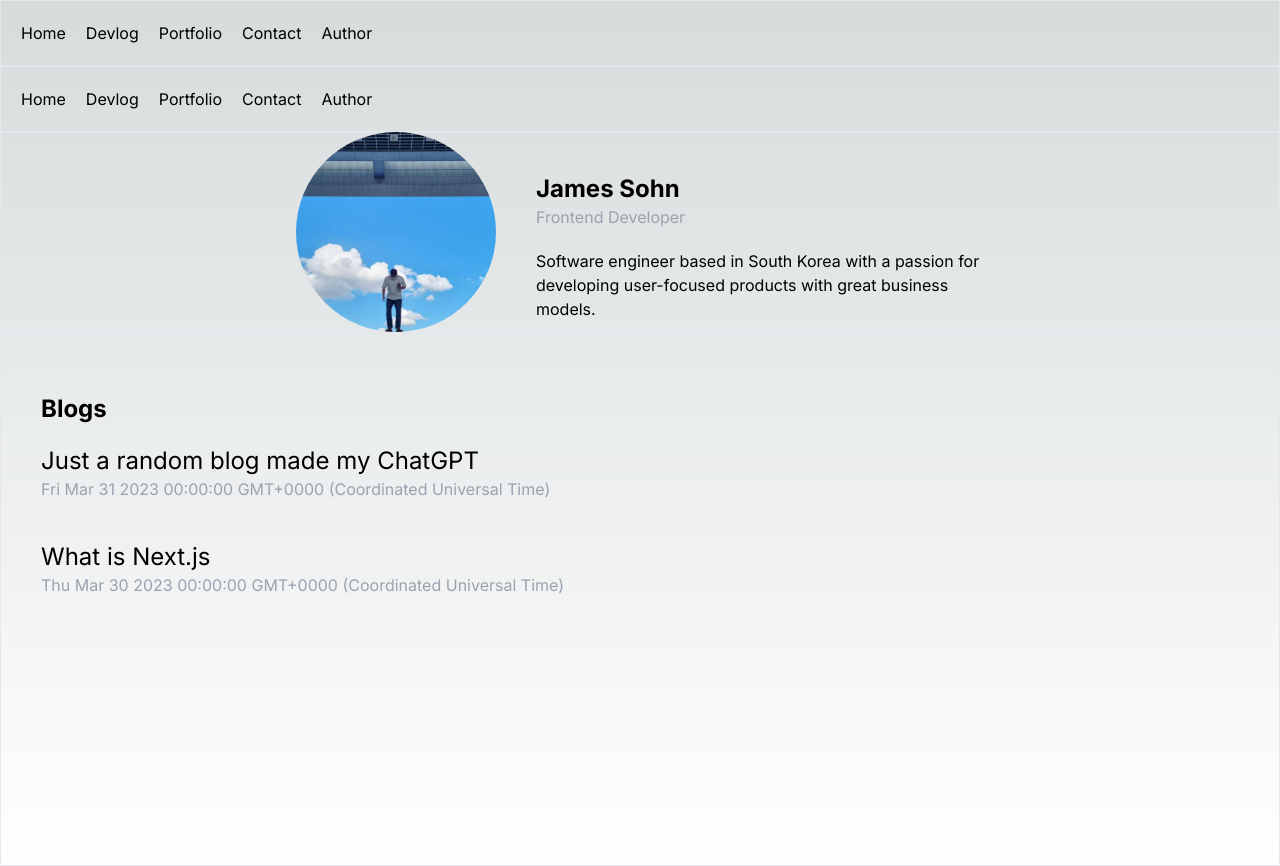
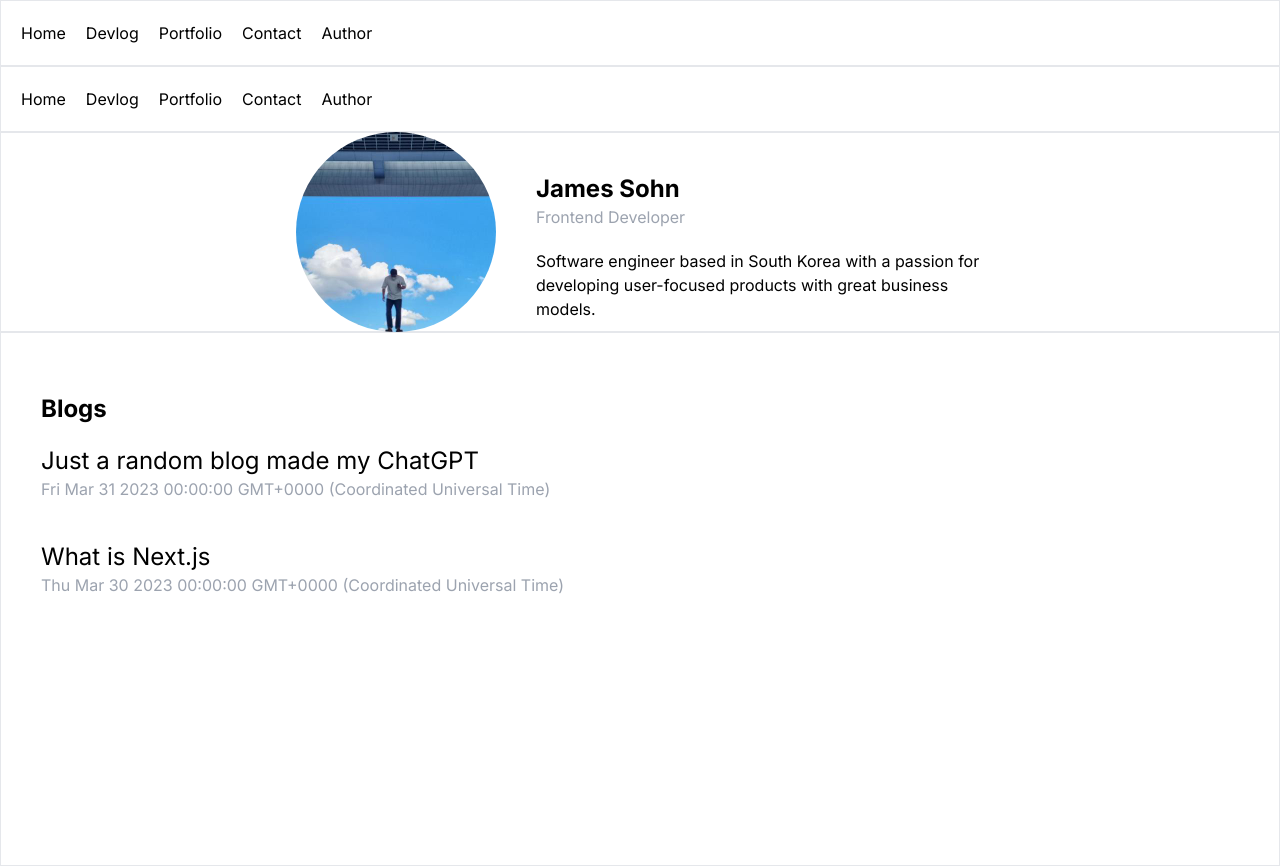
Before and after one commit to sqsung/blog, a Next.js app: page / in a window 1280 px wide. Built offline with nearby package versions, Linux system fonts and the light colour scheme.

Commit message:
Fix: remove basic global css

```diff
--- a/src/app/globals.css
+++ b/src/app/globals.css
@@ -17,8 +17,8 @@
 }
 
 body {
-  color: rgb(var(--foreground-rgb));
-  background: linear-gradient(to bottom,
+  /* color: rgb(var(--foreground-rgb)); */
+  /* background: linear-gradient(to bottom,
       transparent,
-      rgb(var(--background-end-rgb))) rgb(var(--background-start-rgb));
+      rgb(var(--background-end-rgb))) rgb(var(--background-start-rgb)); */
 }
```
